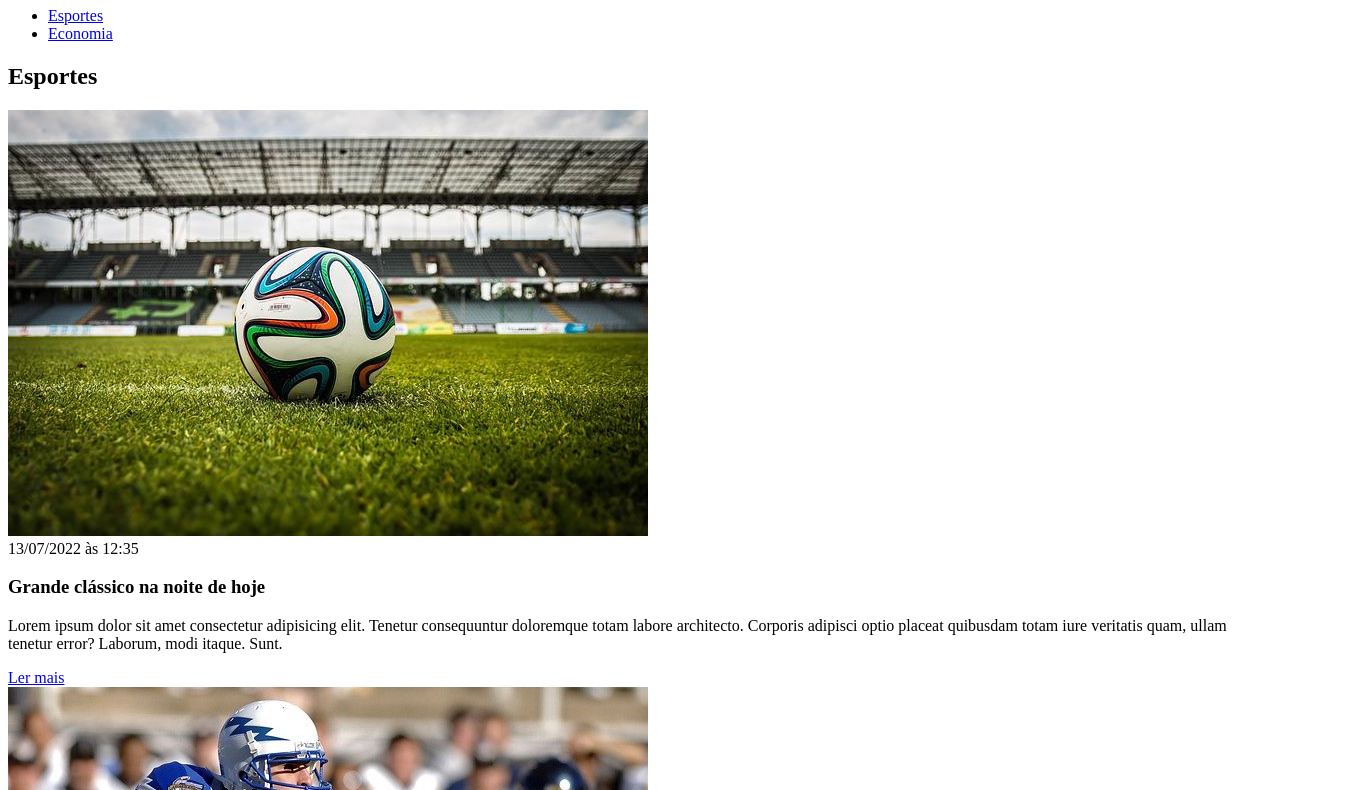
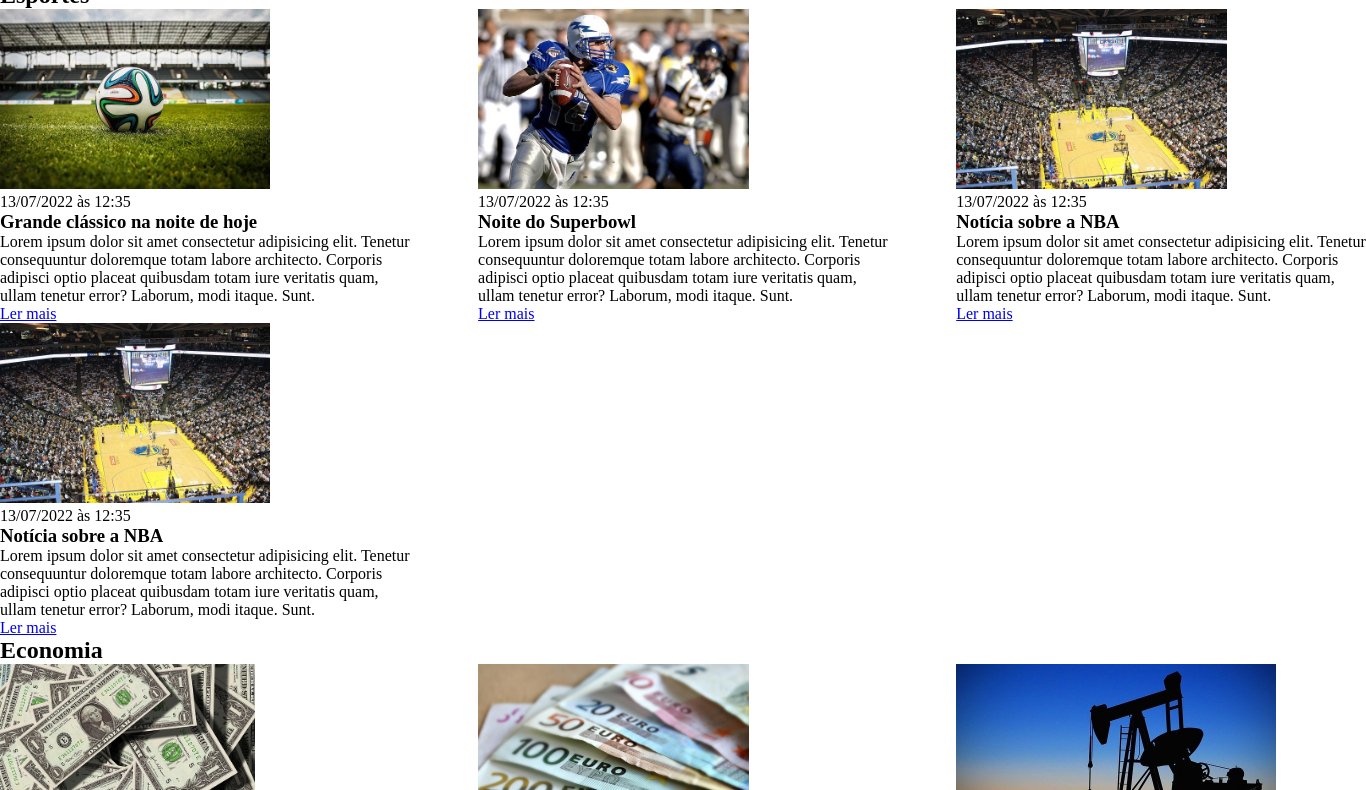
Before and after one commit to Lucia-Helena/curso_ebac_frontend, a plain HTML site: page index.html in a window 1280 px wide. Shown: the part 73-863 px from the top of the page, 1366 px wide, since content can reach past the window. Drawn offline with Linux system fonts and the light colour scheme.

Commit message:
add conteúdo ao css

```diff
--- a/css/main.css
+++ b/css/main.css
@@ -0,0 +1,28 @@
+*{
+    box-sizing: border-box;
+    margin: 0;
+    padding: 0;
+}
+
+header li {
+    display: inline;
+}
+
+.container {
+    width: 1366px;
+    margin: 0 auto 0 auto;
+}
+
+.articles {
+    display: flex;
+    flex-wrap: wrap;
+    justify-content: space-between;
+}
+
+.articles article img {
+    height: 180px;
+}
+
+.articles article {
+    width: 30%;
+}
--- a/index.html
+++ b/index.html
@@ -9,6 +9,8 @@
 </head>
 <body>
     <header>
+
+            <div>
                 <h1>Meu portal de notícias</h1>
                 <nav>
                     <ul>
@@ -20,9 +22,12 @@
                         </li>
                     </ul>
                 </nav>
+            </div>
         </header>
          <section>
+                <div class="container">
                     <h2>Esportes</h2>
+                    <div class="articles">
                         <article>
                             <img src="./imagens/futebol.jpg" alt="Bola de futebol no gramado" />
                             <header>
@@ -67,9 +72,13 @@
                             </p>
                             <a href="#" title="Leia a notícia completa">Ler mais</a>
                         </article>
+                    </div>
+                </div>
             </section>
              <section>
+            <div class="container">
                 <h2>Economia</h2>
+                <div class="articles">
                     <article>
                         <img src="./imagens/dolares.jpg" alt="Muitos dólares" />
                         <header>
@@ -103,6 +112,9 @@
                         </p>
                         <a href="#" title="Leia a notícia completa">Ler mais</a>
                     </article>
+                </div>
+            </div>
         </section>
+
 </body>
 </html>
```
Lines whose indentation alone changed are shown as unchanged.
